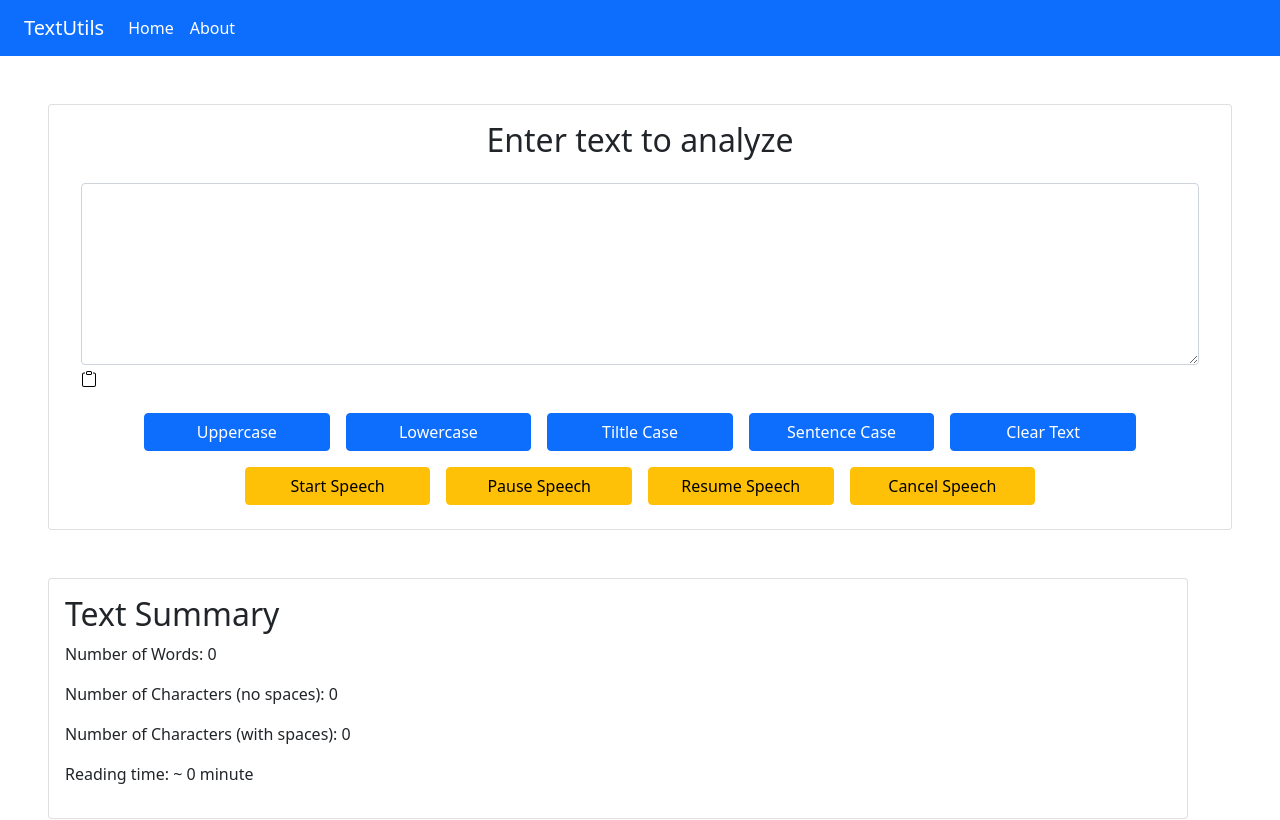
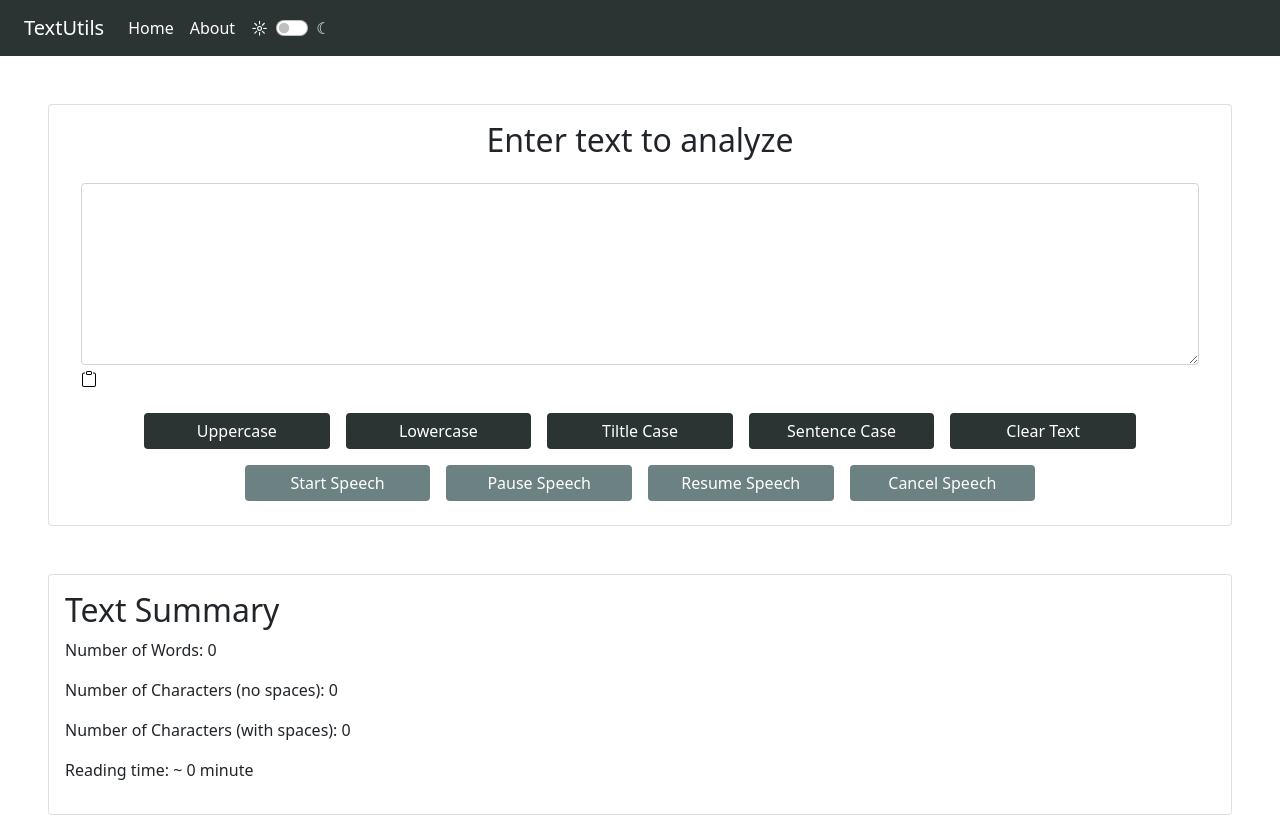
Before and after one commit to alialpha007/TextUtils, a React (Create React App) app: page / in a window 1280 px wide. Shown: the top 820 px of the page. Built offline with nearby package versions, Linux system fonts and the light colour scheme.

Commit message:
added dark mode and minor fixes

```diff
--- a/src/App.css
+++ b/src/App.css
@@ -1,21 +1,29 @@
-button{
-  width:11.6rem;
+/* remove outline of text area box */
+
+#textarea:focus,
+#textarea:active {
+  outline: none !important;
+  border-color: black;
+  box-shadow: 0 0 0px black;
 }
 
-#copyButton{
+button {
+  width: 11.6rem;
+  box-shadow: none !important;
+}
+
+#copyButton {
   cursor: pointer;
   color: black;
-
 }
 
-#copyButton:hover + #copy{
+#copyButton:hover + #copy {
   background-color: #00000000;
   display: inline-block;
-
 }
 
 /* hover show text */
-#copy{
+#copy {
   display: none;
   padding-left: 0.5%;
   background-color: #00000000;
--- a/src/App.js
+++ b/src/App.js
@@ -3,14 +3,26 @@ import React from "react";
 import 'bootstrap/dist/css/bootstrap.min.css';
 import NavBar from './Components/NavigationBar'
 import Form from './Components/TextForm'
+import { useState } from 'react';
 
 
 function App() {
 
+  const [mode, setMode] = useState("primary")
+  const toggleMode = ()=>{
+    if (mode === "primary") {
+      setMode("dark")
+      document.body.style.backgroundColor="#395B64"
+    }else {
+      setMode("primary")
+       document.body.style.backgroundColor="white"
+    }
+
+  }
   return (
     <>
-      <NavBar />
-      <Form />
+      <NavBar mode={mode} toggleMode={toggleMode}/>
+      <Form mode={mode}/>
       </>
   );
 }
--- a/src/Components/NavigationBar.js
+++ b/src/Components/NavigationBar.js
@@ -1,30 +1,64 @@
-import Nav from 'react-bootstrap/Nav';
-import Navbar from 'react-bootstrap/Navbar';
-import Container from 'react-bootstrap/Container';
-import React from 'react'
+import Nav from "react-bootstrap/Nav";
+import Navbar from "react-bootstrap/Navbar";
+import Container from "react-bootstrap/Container";
+import React from "react";
 
-function NavigationBar() {
+function NavigationBar(props) {
+  let mode = props.mode;
+  let toggle = props.toggleMode;
+
   return (
     <div>
-      <Navbar bg="primary" expand="sm">
-      <Container className="m-0">
-        <Navbar.Brand className="text-white" href="#home">TextUtils</Navbar.Brand>
-        <Navbar.Toggle aria-controls="basic-navbar-nav" className="bg-white text-primary" />
+      <Navbar style={{ backgroundColor: "#2C3333" }} expand="sm lg">
+        <Container className="m-0">
+          <Navbar.Brand className="text-white" href="#home">
+            TextUtils
+          </Navbar.Brand>
+          <Navbar.Toggle
+            aria-controls="basic-navbar-nav"
+            className={`bg-white text-${mode}`}
+          />
 
           <Navbar.Collapse id="basic-navbar-nav">
+            <Nav className="me-auto">
+              <Nav.Link className="text-white" href="#home">
+                Home
+              </Nav.Link>
+              <Nav.Link className="text-white" href="#about">
+                About
+              </Nav.Link>
 
-          <Nav className="me-auto">
-            <Nav.Link className="text-white" href="#home">Home</Nav.Link>
-            <Nav.Link className="text-white" href="#about">About</Nav.Link>
-          </Nav>
-
+              <span className="d-flex mx-2">
+                <span
+                  class="form-check-label text-light my-2"
+                  for="flexSwitchCheckDefault"
+                >
+                  &#9788;
+                </span>
+                <span class="form-check form-switch my-2 mx-2">
+                  <input
+                    class="form-check-input text-bg-black"
+                    bg="light"
+                    data-onstyle="success"
+                    type="checkbox"
+                    role="switch"
+                    id="flexSwitchCheckDefault"
+                    onClick={toggle}
+                  />
+                  <label
+                    class="form-check-label text-light"
+                    for="flexSwitchCheckDefault"
+                  >
+                    &#9790;
+                  </label>
+                </span>
+              </span>
+            </Nav>
           </Navbar.Collapse>
-
-
-      </Container>
-          </Navbar>
-</div>
-  )
+        </Container>
+      </Navbar>
+    </div>
+  );
 }
 
-export default NavigationBar
+export default NavigationBar;
--- a/src/Components/TextForm.js
+++ b/src/Components/TextForm.js
@@ -1,192 +1,273 @@
-import React, { useState } from 'react'
-import Form from 'react-bootstrap/Form';
-import Button from 'react-bootstrap/Button';
+import React, { useState } from "react";
+import Form from "react-bootstrap/Form";
+import Button from "react-bootstrap/Button";
 
-
-
-function TextForm() {
+function TextForm(props) {
+  let mode = props.mode;
 
   // Here setText will set the new value to the text
-  const [text, setText] = useState("")
+  const [text, setText] = useState("");
+  const [copy, setcopy] = useState("copy");
 
-  const handleOnChangeText = (e) =>{
-    setText(e.target.value)
+  const handleOnChangeText = (e) => {
+    setText(e.target.value);
+  };
+
+  const handleOnClickUpperCase = () => {
+    let upperCaseText = text.toUpperCase();
+    setText(upperCaseText);
+  };
+
+  const handleOnClickLowerCase = () => {
+    let upperCaseText = text.toLowerCase();
+    setText(upperCaseText);
+  };
+
+  const handleOnClickTitle = () => {
+    if (text === "") {
+      alert("Text must be filled out");
+    } else {
+      let titleCase = text
+        .split(" ")
+        .filter((word) => {
+          return word !== "";
+        })
+        .map((word) => word[0].toUpperCase() + word.substring(1).toLowerCase())
+        .join(" ");
+      setText(titleCase);
     }
+  };
 
-  const  handleOnClickUpperCase = ()=>{
-    let upperCaseText = text.toUpperCase()
-    setText(upperCaseText)
-  }
+  const handleOnClickSentence = () => {
+    let sentenceCase = text
+      .toLowerCase()
+      .replace(/\.\s+([a-z])[^\.]|^(\s*[a-z])[^\.]/g, (s) =>
+        s.replace(/([a-z])/, (s) => s.toUpperCase())
+      );
+    setText(sentenceCase);
+  };
 
-  const handleOnClickLowerCase = ()=>{
-    let upperCaseText = text.toLowerCase()
-    setText(upperCaseText)
-  }
+  const handleOnClickClear = () => {
+    setText("");
+  };
 
-  const handleOnClickTitle = ()=>{
-
-    if(text === ""){
-       alert("Text must be filled out");
-    }else
-    {
-  let titleCase = text.split(' ').map(word => word[0].toUpperCase() + word.substring(1).toLowerCase()).join(' ');
-setText(titleCase)
-
-  }
-
-  }
-
-  const handleOnClickSentence = ()=>{
-   let sentenceCase = text.toLowerCase().replace(/\.\s+([a-z])[^\.]|^(\s*[a-z])[^\.]/g,
-    s => s.replace(/([a-z])/,s => s.toUpperCase()))
-   setText(sentenceCase)
-  }
-
-  const handleOnClickClear = ()=>{
-    setText("")
-  }
-
-  const handleOnClickStartSpeech = ()=>{
-   let speech = new SpeechSynthesisUtterance()
+  const handleOnClickStartSpeech = () => {
+    let speech = new SpeechSynthesisUtterance();
     speech.lang = "en-US";
-   speech.text = text
+    speech.text = text;
     speech.rate = 0.9;
     speech.pitch = 1;
     window.speechSynthesis.speak(speech);
-  }
-  const handleOnClickPauseSpeech = ()=>{
-   let speech = new SpeechSynthesisUtterance()
+  };
+  const handleOnClickPauseSpeech = () => {
+    let speech = new SpeechSynthesisUtterance();
     window.speechSynthesis.pause(speech);
-  }
-  const handleOnClickResumeSpeech = ()=>{
-   let speech = new SpeechSynthesisUtterance()
+  };
+  const handleOnClickResumeSpeech = () => {
+    let speech = new SpeechSynthesisUtterance();
     window.speechSynthesis.resume(speech);
-  }
-  const handleOnClickCancelSpeech = ()=>{
-   let speech = new SpeechSynthesisUtterance()
+  };
+  const handleOnClickCancelSpeech = () => {
+    let speech = new SpeechSynthesisUtterance();
     window.speechSynthesis.cancel(speech);
-  }
+  };
 
-  const handleOnClickCopy = ()=>{
-  let text = document.getElementById("textarea")
-  text.select()
-  text.setSelectionRange(0, 9999)
-  navigator.clipboard.writeText(text.value)
-
-  }
-
-
+  const handleOnClickCopy = () => {
+    let text = document.getElementById("textarea");
+    text.select();
+    text.setSelectionRange(0, 9999);
+    navigator.clipboard.writeText(text.value);
+  };
 
   return (
     <>
-    <div>
-      <Form className="form card m-5 p-3">
-          <h2 className='text-center'>Enter text to analyze</h2>
-        <Form.Group className="card-body" controlId="exampleForm.ControlTextarea1">
-
-<>
-        <Form.Control className='overflow-auto'
-          id='textarea'
+      <div
+        style={{ backgroundColor: mode === "primary" ? "white" : "#395B64" }}
+      >
+        <Form
+          className="form card m-5 p-3"
+          style={{ backgroundColor: mode === "primary" ? "white" : "#A5C9CA" }}
+        >
+          <h2
+            className="text-center"
+            style={{ color: mode === "primary" ? "dark" : "#2C3333" }}
+          >
+            Enter text to analyze
+          </h2>
+          <Form.Group
+            className="card-body"
+            controlId="exampleForm.ControlTextarea1"
+            style={{
+              backgroundColor: mode === "primary" ? "white" : "#A5C9CA",
+            }}
+          >
+            <Form.Control
+              className="overflow-auto"
+              id="textarea"
               as="textarea"
               rows={7}
               value={text}
               onChange={handleOnChangeText}
+              style={{
+                backgroundColor: mode === "primary" ? "white" : "#dcefea",
+                color: mode === "primary" ? "dark" : "#2C3333",
+              }}
             />
 
-        <span id='copyButton' onClick={handleOnClickCopy} className='cursor-pointer' >
-          <svg xmlns="http://www.w3.org/2000/svg" width="16" height="16" fill="currentColor" className="bi bi-clipboard" viewBox="0 0 16 16">
-          <path d="M4 1.5H3a2 2 0 0 0-2 2V14a2 2 0 0 0 2 2h10a2 2 0 0 0 2-2V3.5a2 2 0 0 0-2-2h-1v1h1a1 1 0 0 1 1 1V14a1 1 0 0 1-1 1H3a1 1 0 0 1-1-1V3.5a1 1 0 0 1 1-1h1v-1z"/>
-          <path d="M9.5 1a.5.5 0 0 1 .5.5v1a.5.5 0 0 1-.5.5h-3a.5.5 0 0 1-.5-.5v-1a.5.5 0 0 1 .5-.5h3zm-3-1A1.5 1.5 0 0 0 5 1.5v1A1.5 1.5 0 0 0 6.5 4h3A1.5 1.5 0 0 0 11 2.5v-1A1.5 1.5 0 0 0 9.5 0h-3z"/>
+            <span
+              id="copyButton"
+              onClick={handleOnClickCopy}
+              className="cursor-pointer"
+            >
+              <svg
+                xmlns="http://www.w3.org/2000/svg"
+                width="16"
+                height="16"
+                fill="currentColor"
+                className="bi bi-clipboard"
+                viewBox="0 0 16 16"
+              >
+                <path d="M4 1.5H3a2 2 0 0 0-2 2V14a2 2 0 0 0 2 2h10a2 2 0 0 0 2-2V3.5a2 2 0 0 0-2-2h-1v1h1a1 1 0 0 1 1 1V14a1 1 0 0 1-1 1H3a1 1 0 0 1-1-1V3.5a1 1 0 0 1 1-1h1v-1z" />
+                <path d="M9.5 1a.5.5 0 0 1 .5.5v1a.5.5 0 0 1-.5.5h-3a.5.5 0 0 1-.5-.5v-1a.5.5 0 0 1 .5-.5h3zm-3-1A1.5 1.5 0 0 0 5 1.5v1A1.5 1.5 0 0 0 6.5 4h3A1.5 1.5 0 0 0 11 2.5v-1A1.5 1.5 0 0 0 9.5 0h-3z" />
               </svg>
             </span>
 
-        <span id='copy'>copy</span>
-
-</>
+            <span
+              id="copy"
+              style={{ color: mode === "primary" ? "dark" : "#2C3333" }}
+            >
+              copy
+            </span>
           </Form.Group>
 
-        <div className='text-center '>
+          <div className="text-center ">
+            <Button
+              className="m-2 w-30"
+              onClick={handleOnClickUpperCase} //Event handling
+              style={{ backgroundColor: "#2C3333", border: 0 }}
+            >
+              Uppercase
+            </Button>
 
-        <Button className="m-2 w-30 "
-          variant="primary"
-          onClick={handleOnClickUpperCase} //Event handling
-        >Uppercase</Button>
-
-        <Button className=" m-2 w-30"
+            <Button
+              className=" m-2 w-30"
               variant="primary"
               onClick={handleOnClickLowerCase} //Event handling
-        >Lowercase</Button>
+              style={{ backgroundColor: "#2C3333", border: 0 }}
+            >
+              Lowercase
+            </Button>
 
-        <Button className=" m-2 text-center w-30"
+            <Button
+              className=" m-2 text-center w-30"
               variant="primary"
               onClick={handleOnClickTitle} //Event handling
-        >Tiltle Case</Button>
+              style={{ backgroundColor: "#2C3333", border: 0 }}
+            >
+              Tiltle Case
+            </Button>
 
-        <Button className=" m-2 text-center w-30"
+            <Button
+              className=" m-2 text-center w-30"
               variant="primary"
               onClick={handleOnClickSentence} //Event handling
-        >Sentence Case</Button>
+              style={{ backgroundColor: "#2C3333", border: 0 }}
+            >
+              Sentence Case
+            </Button>
 
-        <Button className=" m-2 text-center w-30"
+            <Button
+              className=" m-2 text-center w-30"
               variant="primary"
               onClick={handleOnClickClear} //Event handling
-        >Clear Text</Button>
-
+              style={{ backgroundColor: "#2C3333", border: 0 }}
+            >
+              Clear Text
+            </Button>
           </div>
 
-        <div className='text-center '>
-        <Button className=" m-2 text-center w-30"
-          variant="warning"
+          <div className="text-center ">
+            <Button
+              className=" m-2 text-center w-30"
               onClick={handleOnClickStartSpeech} //Event handling
-        >Start Speech</Button>
+              style={{ backgroundColor: "#6c8181", color: "white", border: 0 }}
+            >
+              Start Speech
+            </Button>
 
-        <Button className=" m-2 text-center w-30"
-          variant="warning"
+            <Button
+              className=" m-2 text-center w-30"
               onClick={handleOnClickPauseSpeech} //Event handling
-        >Pause Speech</Button>
-        <Button className=" m-2 text-center w-30"
-          variant="warning"
+              style={{ backgroundColor: "#6c8181", color: "white", border: 0 }}
+            >
+              Pause Speech
+            </Button>
+            <Button
+              className=" m-2 text-center w-30"
               onClick={handleOnClickResumeSpeech} //Event handling
-        >Resume Speech</Button>
+              style={{ backgroundColor: "#6c8181", color: "white", border: 0 }}
+            >
+              Resume Speech
+            </Button>
 
-        <Button className=" m-2 text-center w-30"
-          variant="warning"
+            <Button
+              className=" m-2 text-center w-30"
               onClick={handleOnClickCancelSpeech} //Event handling
-        >Cancel Speech</Button>
+              style={{ backgroundColor: "#6c8181", color: "white", border: 0 }}
+            >
+              Cancel Speech
+            </Button>
+          </div>
+        </Form>
       </div>
 
-      </Form>
+      <div
+        className=" m-5 p-3 form card"
+        style={{
+          backgroundColor: mode === "primary" ? "white" : "#A5C9CA",
+          color: mode === "primary" ? "dark" : "#2C3333",
+        }}
+      >
+        <h2>Text Summary</h2>
+        <p>
+          Number of Words:{" "}
+          {
+            text
+              .trim()
+              .split(" ")
+              .filter((word) => {
+                return word !== "";
+              }).length
+          }
+        </p>
+        <p>Number of Characters (no spaces): {text.replace(/ /g, "").length}</p>
+        <p>Number of Characters (with spaces): {text.length}</p>
 
-    </div>
-
-    <div className="container m-5 p-3 card">
-      <h2>Text Summary</h2>
-           <p>Number of Words: {text.trim().split(" ").filter((word)=>{
-        return word !== ""
-      }).length}</p>
-      <p>Number of Characters (no spaces): {text.replace(/ /g,'').length }</p>
-      <p>Number of Characters (with spaces): {text.length }</p>
-
-      <p>Reading time: ~ {Math.floor(0.008 * text.split(" ").length)}
-                         {Math.floor(0.008 * text.split(" ").length) > 1 ? " minutes " : " minute " }
+        <p>
+          Reading time: ~ {Math.floor(0.008 * text.split(" ").length)}
+          {Math.floor(0.008 * text.split(" ").length) > 1
+            ? " minutes "
+            : " minute "}
         </p>
       </div>
-    <div className="container m-5 p-3 card">
+      <div
+        className="form card m-5 p-3"
+        style={{
+          backgroundColor: mode === "primary" ? "white" : "#A5C9CA",
+          color: mode === "primary" ? "dark" : "#2C3333",
+        }}
+      >
         <h2>Preview</h2>
         <p>{text}</p>
       </div>
-
-
-
     </>
   );
 }
 
 export default TextForm;
 
-
-
-    {/* <div className="container m-5 p-3 card">
+{
+  /* <div className="container m-5 p-3 card">
       <h2>Text Summary</h2>
       <p>Number of Words: {text.split(" ").length === 1 || text === " " || text === "  " || text === "   " || text === "    " ?  text.split(" ").length = 0
                                 : text.trim().split(" ").length = text.trim().split(" ").length }</p>
@@ -196,4 +277,5 @@ export default TextForm;
       <p>Reading time: ~ {Math.floor(0.008 * text.split(" ").length)}
                          {Math.floor(0.008 * text.split(" ").length) > 1 ? " minutes " : " minute " }
         </p>
-    </div>  */}
+    </div>  */
+}
```
Lines whose indentation alone changed are shown as unchanged.
